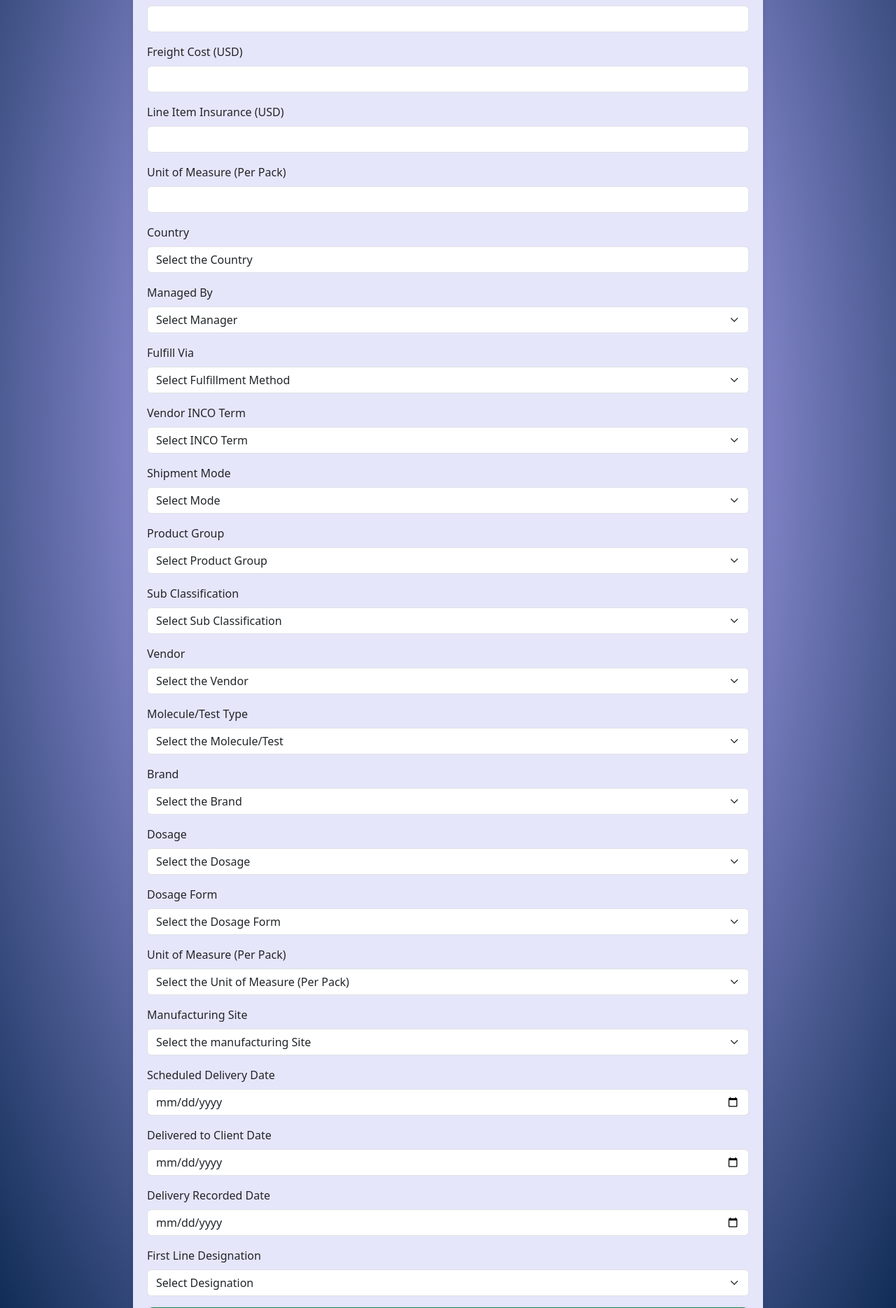
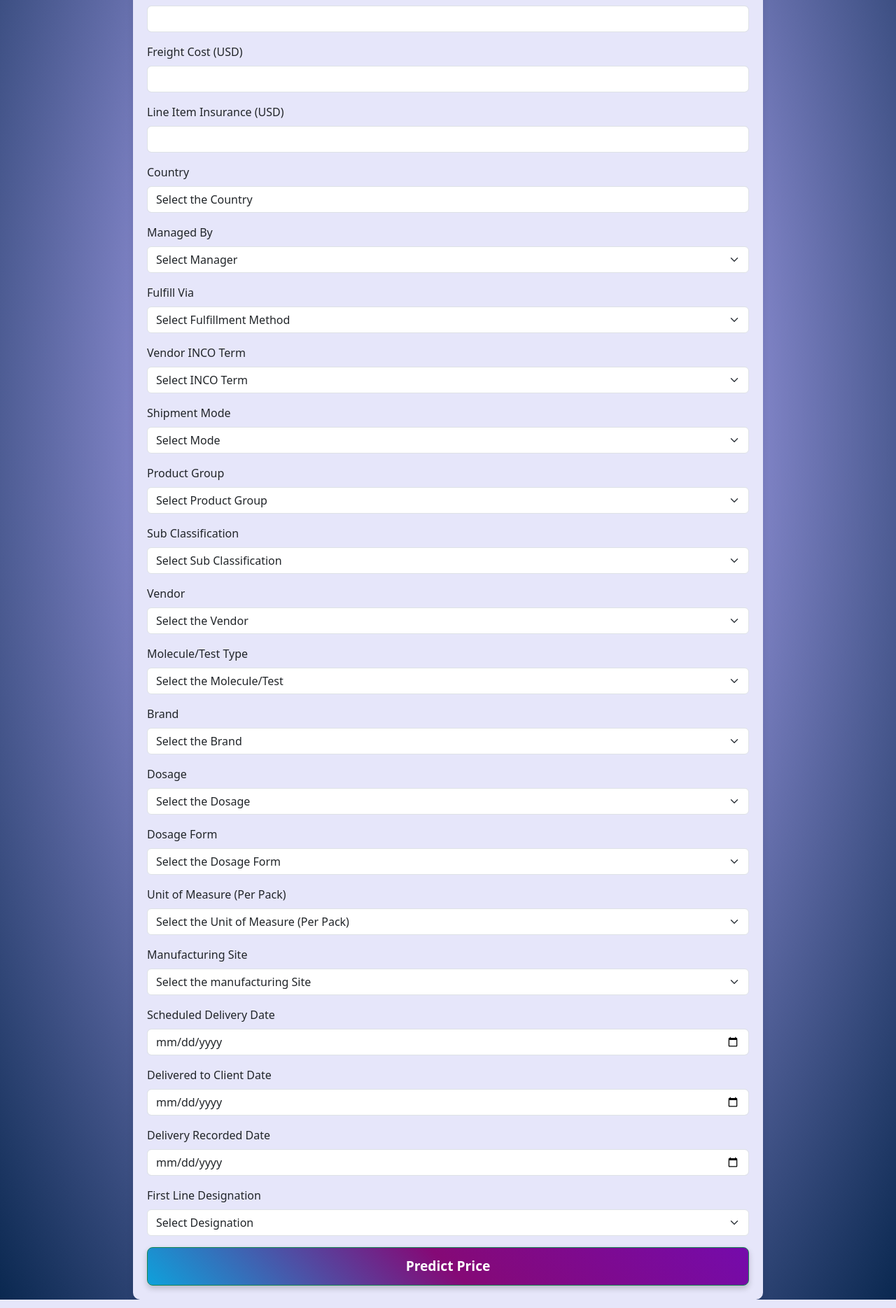
Before and after one commit to rashmiKumari03/Shipment-Price-Prediction, a FastAPI app: page /price-prediction in a window 1280 px wide. Shown: the part 672-2541 px from the top of the page at 70% size. Run offline with FastAPI, Linux system fonts and the light colour scheme; parts of the project's set-up code (start-up, migrations or seed data) failed here and were passed over.

Commit message:
updated price_prediction.html

```diff
--- a/templates/price_prediction.html
+++ b/templates/price_prediction.html
@@ -200,35 +200,31 @@
         <!-- Numerical Inputs (Total: 8) -->
         <div class="mb-3">
             <label class="form-label">Line Item Quantity</label>
-            <input type="number" name="line_item_quantity" class="form-control" required>
+            <input type="number" name="line_item_quantity" class="form-control" required  step="0.01">
         </div>
         <div class="mb-3">
             <label class="form-label">Line Item Value (USD)</label>
-            <input type="number" name="line_item_value" class="form-control" required>
+            <input type="number" name="line_item_value" class="form-control" required  step="0.01">
         </div>
         <div class="mb-3">
             <label class="form-label">Pack Price (USD)</label>
-            <input type="number" name="pack_price" class="form-control" required>
+            <input type="number" name="pack_price" class="form-control" required  step="0.01">
         </div>
         <div class="mb-3">
             <label class="form-label">Unit Price (USD)</label>
-            <input type="number" name="unit_price" class="form-control" required>
+            <input type="number" name="unit_price" class="form-control" required  step="0.01">
         </div>
         <div class="mb-3">
             <label class="form-label">Weight (Kilograms)</label>
-            <input type="number" name="weight" class="form-control" required>
+            <input type="number" name="weight" class="form-control" required  step="0.01">
         </div>
         <div class="mb-3">
             <label class="form-label">Freight Cost (USD)</label>
-            <input type="number" name="freight_cost" class="form-control" required>
+            <input type="number" name="freight_cost" class="form-control" required  step="0.01">
         </div>
         <div class="mb-3">
             <label class="form-label">Line Item Insurance (USD)</label>
-            <input type="number" name="line_item_insurance" class="form-control" required>
-        </div>
-        <div class="mb-3">
-            <label class="form-label">Unit of Measure (Per Pack)</label>
-            <input type="number" name="unit_of_measure" class="form-control" required>
+            <input type="number" name="line_item_insurance" class="form-control" required  step="0.01">
         </div>
 
         <!-- Categorical Inputs (Total: 14) -->
@@ -809,15 +805,15 @@
         <!-- Date Inputs (Total: 3) -->
         <div class="mb-3">
             <label class="form-label">Scheduled Delivery Date</label>
-            <input type="date" name="scheduled_delivery_date" class="form-control" min="2025-03-01" required>
+            <input type="date" name="scheduled_delivery_date" class="form-control" min="2006-01-01" required>
         </div>
         <div class="mb-3">
             <label class="form-label">Delivered to Client Date</label>
-            <input type="date" name="delivered_to_client_date" class="form-control" min="2025-03-01" required>
+            <input type="date" name="delivered_to_client_date" class="form-control" min="2006-01-01" required>
         </div>
         <div class="mb-3">
             <label class="form-label">Delivery Recorded Date</label>
-            <input type="date" name="delivery_recorded_date" class="form-control" min="2025-03-01" required>
+            <input type="date" name="delivery_recorded_date" class="form-control" min="2006-01-01" required>
         </div>
 
 
```
